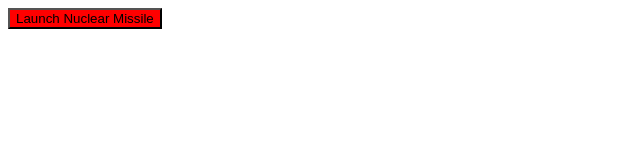
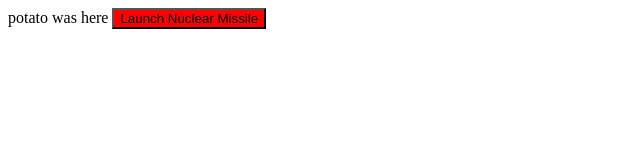
Before and after one commit to summitSCRUBS/SCRUBS-idleCast, a plain HTML site: page index.html in a window 1280 px wide. Shown: the whole page, without its empty margins (0-640 px from the left). Drawn offline with Linux system fonts and the light colour scheme.

Commit message:
Update index.html

```diff
--- a/index.html
+++ b/index.html
@@ -1,5 +1,5 @@
 <html>
-
+potato was here
 <head>
 </head>
 
```
